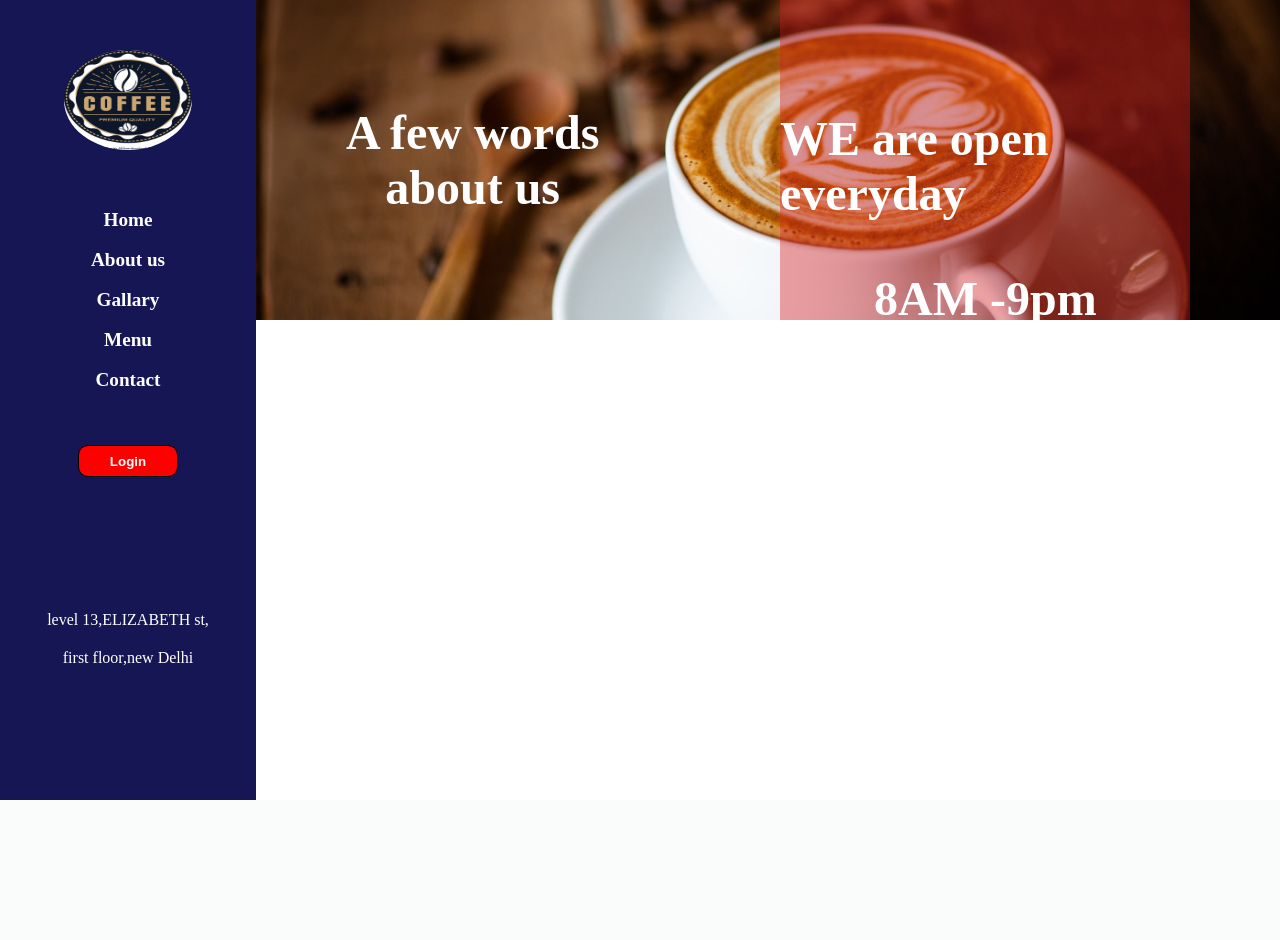
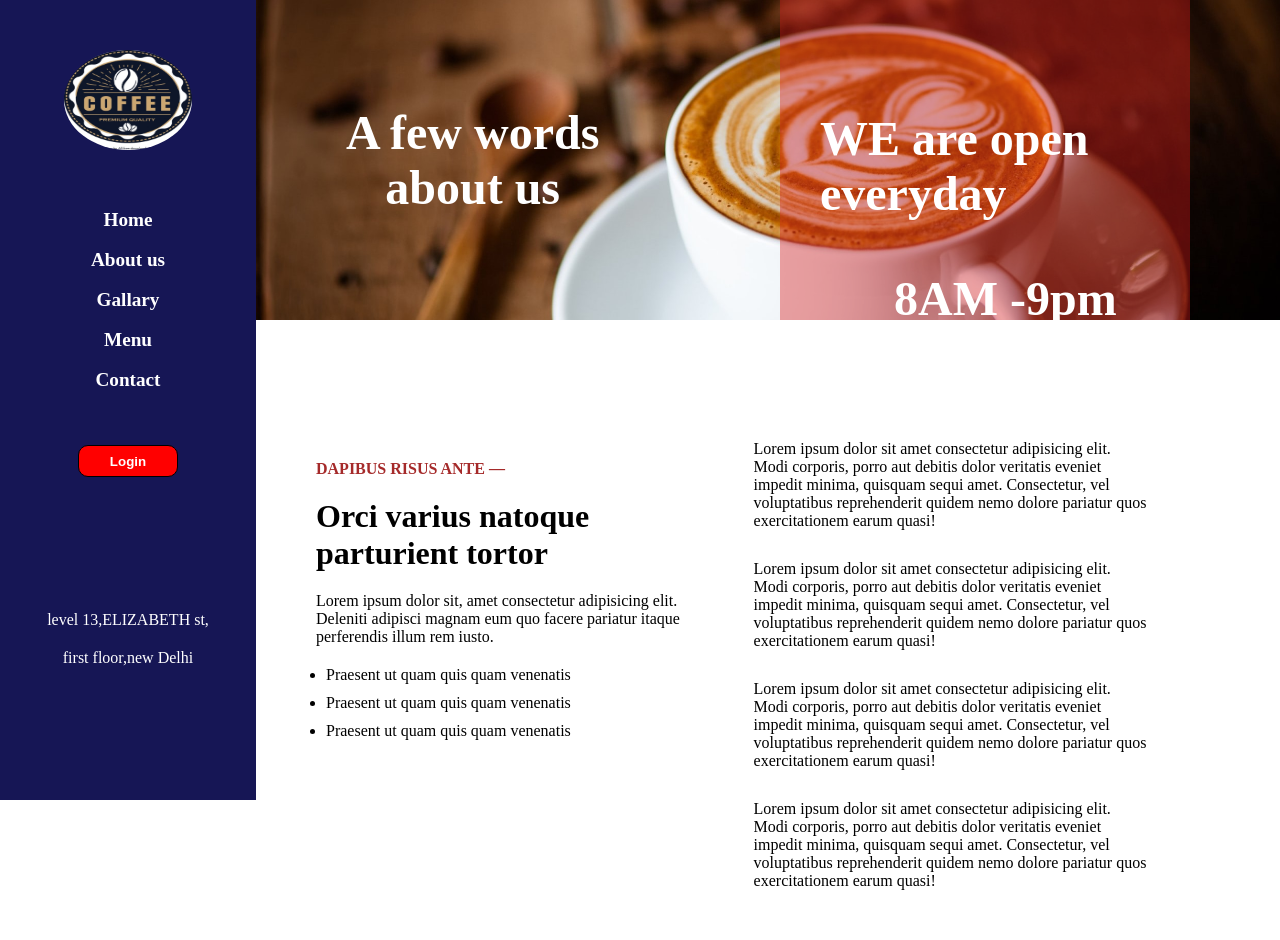
Before and after one commit to 1218muskan/-nline-Cafe-Management-System, a PHP site: page /about.html in a window 1280 px wide. Before the commit the page ends 800 px from the top, so only its background shows below. Run offline with PHP 8.4, Linux system fonts and the light colour scheme.

Commit message:
about us center

```diff
--- a/about.html
+++ b/about.html
@@ -54,11 +54,47 @@
             <div class="text">
                 <div>
                     <h1 class="animate__animated animate__zoomIn animate__slow">
-                    WE are open everyday</h1>
+                        WE are open everyday</h1>
                     <h1 id="margin" class="name animate__animated animate__backInDown animate__slow">
                         8AM -9pm
                     </h1>
                 </div>
+            </div>
+        </div>
+        <div class="content">
+            <div class="left ">
+                <p class="aheading animate__animated animate__backInDown animate__slow">DAPIBUS RISUS ANTE —</p>
+                <h1>Orci varius natoque</h1>
+                <h1>parturient tortor</h1>
+                <p >Lorem ipsum dolor sit, amet consectetur adipisicing elit. Deleniti adipisci magnam eum quo facere
+                    pariatur itaque perferendis illum rem iusto.</p>
+                <ul>
+                    <li>Praesent ut quam quis quam venenatis</li>
+                    <li>Praesent ut quam quis quam venenatis</li>
+                    <li>Praesent ut quam quis quam venenatis</li>
+                </ul>
+            </div>
+            <div class="right">
+                <P>
+                    Lorem ipsum dolor sit amet consectetur adipisicing elit. Modi corporis, porro aut debitis dolor
+                    veritatis eveniet impedit minima, quisquam sequi amet. Consectetur, vel voluptatibus reprehenderit
+                    quidem nemo dolore pariatur quos exercitationem earum quasi!
+                </P>
+                <P>
+                    Lorem ipsum dolor sit amet consectetur adipisicing elit. Modi corporis, porro aut debitis dolor
+                    veritatis eveniet impedit minima, quisquam sequi amet. Consectetur, vel voluptatibus reprehenderit
+                    quidem nemo dolore pariatur quos exercitationem earum quasi!
+                </P>
+                <P>
+                    Lorem ipsum dolor sit amet consectetur adipisicing elit. Modi corporis, porro aut debitis dolor
+                    veritatis eveniet impedit minima, quisquam sequi amet. Consectetur, vel voluptatibus reprehenderit
+                    quidem nemo dolore pariatur quos exercitationem earum quasi!
+                </P>
+                <P>
+                    Lorem ipsum dolor sit amet consectetur adipisicing elit. Modi corporis, porro aut debitis dolor
+                    veritatis eveniet impedit minima, quisquam sequi amet. Consectetur, vel voluptatibus reprehenderit
+                    quidem nemo dolore pariatur quos exercitationem earum quasi!
+                </P>
             </div>
         </div>
 
--- a/index.html
+++ b/index.html
@@ -24,8 +24,8 @@
         <div class="link">
             <a href="">Home</a>
         </div class="link">
-        <div class="link">
-            <a href="">About us</a>
+        <div class="link" >
+            <a href="about.html">About us</a>
         </div>
         <div class="link">
             <a href="">Gallary</a>
--- a/main.css
+++ b/main.css
@@ -243,6 +243,7 @@ section  p {
     font-size: 15px;
 }
 /* *************************************about.html***************************************/
+/* img div */
 #aimg-div{
 
     height:40vh;
@@ -279,4 +280,31 @@ section  p {
 .text h1{
     font-size: 3rem;
     margin-top:50px;
+      margin-left:40px;
 }
+/* content div */
+.content{
+    margin-left:40px;
+    margin-top: 100px;
+}
+.left, .right{
+    display: inline-block;
+    width:40%;
+ vertical-align: top;
+ margin:20px;
+}
+.right>p{
+    margin-bottom:30px;
+}
+.aheading{
+    font-weight: bold;
+    color:brown;
+    margin-bottom: 10px;
+}
+.left>p{
+    margin-top:20px;
+    margin-bottom:20px;
+}
+.left li{
+    margin:10px;
+}
```
